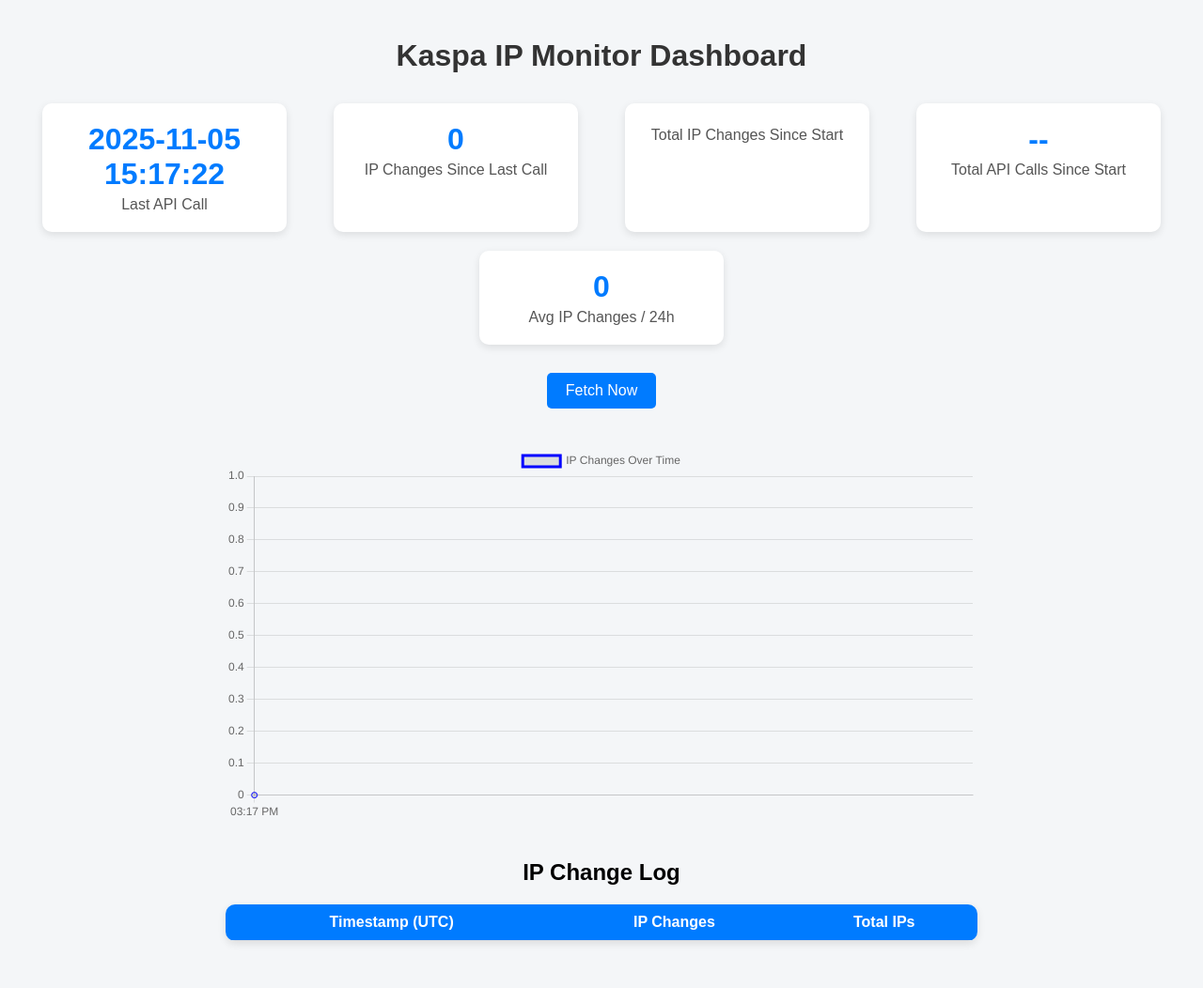
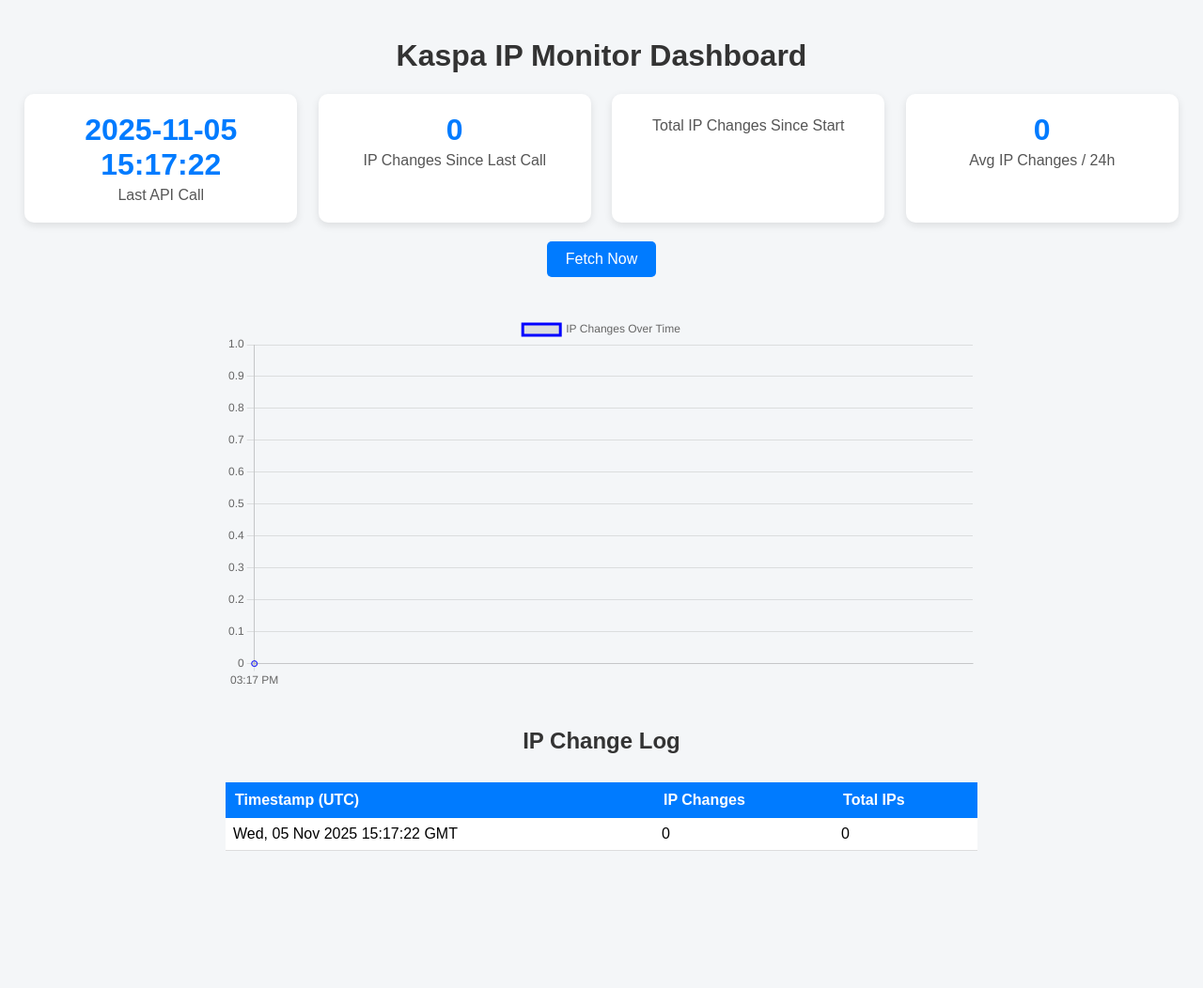
Before and after one commit to Kyuubi2709/Kaspa-IP-Stability-Tracker, a Flask app: page / in a window 1280 px wide. Shown: the whole page at 94% size. After the commit the page ends 906 px from the top, so only its background shows below. Run offline with Flask 3, Linux system fonts and the light colour scheme; lists and menus that the app fills with data are empty.

Commit message:
Update index.html

```diff
--- a/templates/index.html
+++ b/templates/index.html
@@ -1,23 +1,87 @@
+
 <!DOCTYPE html>
 <html lang="en">
 <head>
 <meta charset="UTF-8">
-<title>{{ app_name }} IP Monitor</title>
+<title>Kaspa IP Monitor</title>
 <style>
-body { font-family: Arial, sans-serif; background: #f4f6f8; margin: 0; padding: 20px; }
-h1 { text-align: center; color: #333; }
-.dashboard { display: flex; justify-content: space-around; margin: 20px 0; flex-wrap: wrap; }
-.card { background: #fff; padding: 20px; border-radius: 10px; box-shadow: 0 3px 8px rgba(0,0,0,0.1); width: 220px; text-align: center; margin: 10px; }
-.card h2 { margin: 0; font-size: 2em; color: #007BFF; }
-.card p { margin: 5px 0 0; font-size: 1em; color: #555; }
-#chart-container { max-width: 800px; margin: 40px auto; }
-button { background-color: #007BFF; color: white; border: none; border-radius: 5px; padding: 10px 20px; cursor: pointer; font-size: 1em; }
-button:hover { background-color: #0056b3; }
-#table-container { max-width: 800px; margin: 30px auto; text-align: center; }
-table { width: 100%; border-collapse: collapse; background: #fff; border-radius: 10px; overflow: hidden; box-shadow: 0 3px 8px rgba(0,0,0,0.1); }
-th, td { padding: 10px; text-align: center; border-bottom: 1px solid #ddd; }
-th { background-color: #007BFF; color: white; }
-tr:hover { background-color: #f1f1f1; }
+body {
+    font-family: Arial, sans-serif;
+    background: #f4f6f8;
+    margin: 0;
+    padding: 20px;
+}
+h1 {
+    text-align: center;
+    color: #333;
+}
+.dashboard {
+    display: flex;
+    justify-content: space-around;
+    margin: 20px 0;
+    flex-wrap: wrap;
+    gap: 10px;
+}
+.card {
+    background: #fff;
+    padding: 20px;
+    border-radius: 10px;
+    box-shadow: 0 3px 8px rgba(0,0,0,0.1);
+    width: 250px;
+    text-align: center;
+}
+.card h2 {
+    margin: 0;
+    font-size: 2em;
+    color: #007BFF;
+}
+.card p {
+    margin: 5px 0 0;
+    font-size: 1em;
+    color: #555;
+}
+#chart-container {
+    max-width: 800px;
+    margin: 40px auto;
+}
+button {
+    background-color: #007BFF;
+    color: white;
+    border: none;
+    border-radius: 5px;
+    padding: 10px 20px;
+    font-size: 1em;
+    cursor: pointer;
+}
+button:hover {
+    background-color: #0056b3;
+}
+#data-table {
+    max-width: 800px;
+    margin: 30px auto;
+    border-collapse: collapse;
+    width: 100%;
+}
+#data-table th {
+    background-color: #007BFF;
+    color: white;
+    padding: 10px;
+    text-align: left;
+}
+#data-table td {
+    background: #fff;
+    padding: 8px;
+    border-bottom: 1px solid #ddd;
+    text-align: left;
+}
+#data-table tr:hover {
+    background-color: #f1f1f1;
+}
+#table-title {
+    text-align: center;
+    margin-top: 40px;
+    color: #333;
+}
 </style>
 <script src="https://cdn.jsdelivr.net/npm/chart.js"></script>
 </head>
@@ -39,10 +103,6 @@
         <p>Total IP Changes Since Start</p>
     </div>
     <div class="card">
-        <h2 id="total-calls">--</h2>
-        <p>Total API Calls Since Start</p>
-    </div>
-    <div class="card">
         <h2 id="avg-24h">--</h2>
         <p>Avg IP Changes / 24h</p>
     </div>
@@ -57,9 +117,8 @@
     <canvas id="chart"></canvas>
 </div>
 
-<div id="table-container">
-    <h2>IP Change Log</h2>
-    <table id="history-table">
+<h2 id="table-title">IP Change Log</h2>
+<table id="data-table">
     <thead>
         <tr>
             <th>Timestamp (UTC)</th>
@@ -67,9 +126,10 @@
             <th>Total IPs</th>
         </tr>
     </thead>
-        <tbody></tbody>
+    <tbody id="history-body">
+        <!-- Rows filled dynamically -->
+    </tbody>
 </table>
-</div>
 
 <script src="/static/main.js"></script>
 </body>
```
Lines whose indentation alone changed are shown as unchanged.
